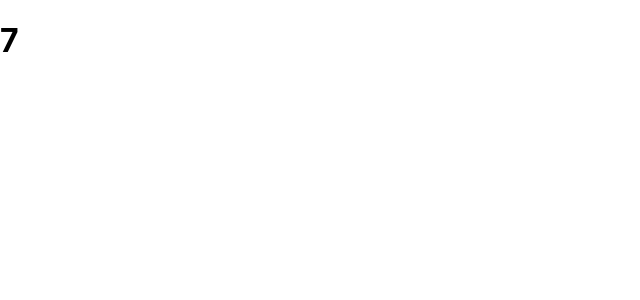
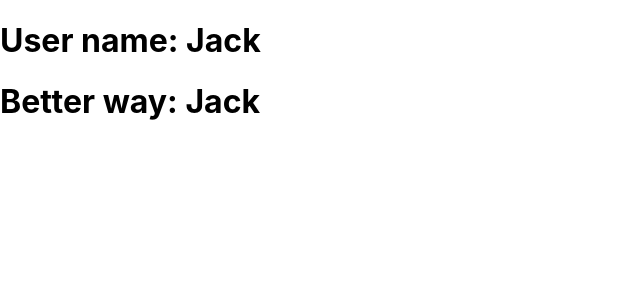
Before and after one commit to InLineA/React, a React (Create React App) app in the folder react-hooks/: page / in a window 1280 px wide. Shown: the top 300 px of the page, without its empty margins (0-640 px from the left). Built offline with nearby package versions, Linux system fonts and the light colour scheme.

Commit message:
useContext()

```diff
--- a/react-hooks/src/App.js
+++ b/react-hooks/src/App.js
@@ -1,10 +1,14 @@
-import './App.css';
-import HookTimer from './components/useEffect/HookTimer';
+import React from 'react';
+import ComponentC from './components/useContext/ComponentC';
+
+export const UserContext = React.createContext()
 
 function App() {
   return (
     <div>
-      <HookTimer />
+      <UserContext.Provider value={'Jack'}>
+        <ComponentC />
+      </UserContext.Provider>
     </div>
   );
 }
--- /dev/null
+++ b/react-hooks/src/components/useContext/ComponentC.js
@@ -0,0 +1,10 @@
+import React from 'react'
+import ComponentE from './ComponentE'
+
+function ComponentC() {
+    return (
+        <ComponentE />
+    )
+}
+
+export default ComponentC
--- /dev/null
+++ b/react-hooks/src/components/useContext/ComponentE.js
@@ -0,0 +1,16 @@
+import React, {useContext} from 'react'
+import { UserContext } from '../../App'
+import ComponentF from './ComponentF'
+
+function ComponentE() {
+    const user = useContext(UserContext)
+
+    return (
+        <>
+            <ComponentF />
+            <h1>Better way: {user}</h1>
+        </>
+    )
+}
+
+export default ComponentE
--- /dev/null
+++ b/react-hooks/src/components/useContext/ComponentF.js
@@ -0,0 +1,18 @@
+import React from 'react'
+import { UserContext } from '../../App'
+
+function ComponentF() {
+    return (
+        <div>
+            <UserContext.Consumer>
+                {
+                    user => {
+                        return <h1>User name: {user}</h1>
+                    }
+                }
+            </UserContext.Consumer>
+        </div>
+    )
+}
+
+export default ComponentF
```
